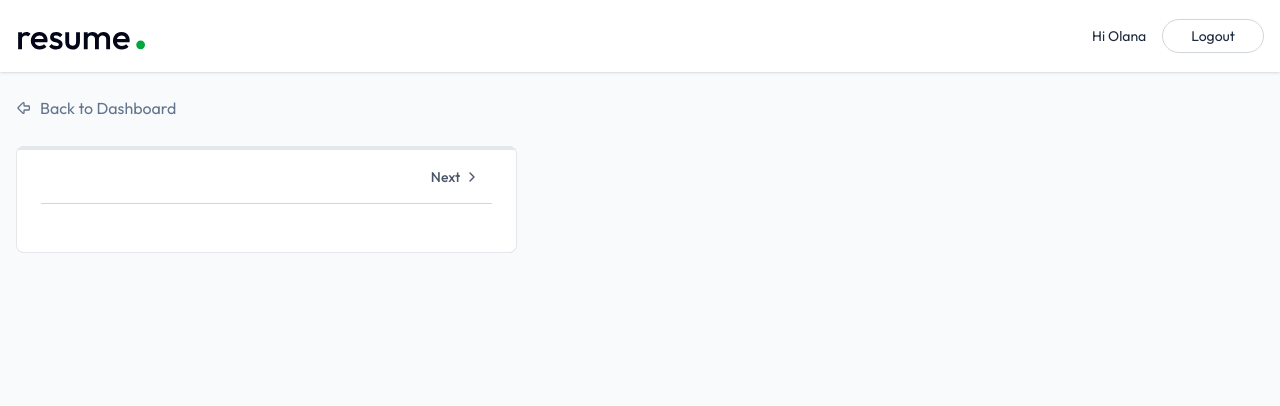
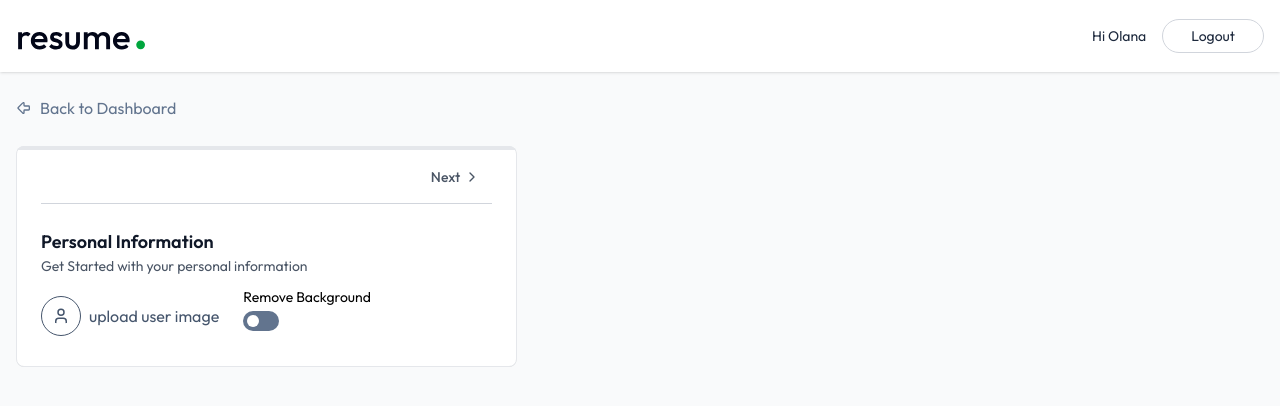
Before and after one commit to olana16/Resume-Builder, a React (Vite) app in the folder client/: page /app/builder/1 in a window 1280 px wide. Shown: the top 406 px of the page. Built offline with nearby package versions, Linux system fonts and the light colour scheme.

Commit message:
upload profile ui created

```diff
--- a/client/src/components/PersonalInfoForm.jsx
+++ b/client/src/components/PersonalInfoForm.jsx
@@ -1,9 +1,60 @@
 import React from 'react'
+import { User } from 'lucide-react'
+const PersonalInfoForm = ({data, onChange, removeBackground, setRemoveBackground}) => {
 
-const PersonalInfoForm = ({data, onChange, removeBackground, setRemoveBackground}) => {
+
+
+  const handleChange = (field, value) => {
+    onChange({ ...data, [field]: value })
+  }
   return (
     <div>
+      <h2 className='text-lg font-semibold text-gray-900'>Personal Information</h2>
+      <p className='text-sm text-gray-600'> Get Started with your personal information</p>
 
+      <div className='flex items-center gap-2'>
+        <label>
+          {data.image ? (
+            <img src={typeof data.image === 'string' ? data.image
+              : URL.createObjectURL(data.image)} alt="Profile"
+              className='w-16 h-16 rounded-full object-cover mt-5 ring ring-slate-300 hover:opacity-80'/>
+          ) : (
+            <div className='inline-flex items-center gap-2 mt-5 text-slate-600 hover:text-slate-700
+             cursor-pointer'>
+              <User className='size-10 p-2.5 border rounded-full' />
+              upload user image
+            </div>
+          )}
+
+          <input type="file"  accept='image/jpeg, image/png' className='hidden'
+           onChange={(e) => handleChange("image", e.target.files[0])} />
+        </label>
+
+
+        {typeof data.image && (
+          <div className='flex flex-col gap-1 pl-4 text-sm'>
+           <p>Remove Background</p>
+
+           <label className='relative inline-flex items-center cursor-pointer text-gray-900 gap-3'>
+                          <input type="checkbox" className="sr-only peer"
+                          checked={removeBackground} onChange={() => setRemoveBackground(prev => !prev)} />
+                          <div className='w-9 h-5 bg-slate-500 rounded-full peer peer-checked:bg-green-600
+                           transition-colors duration-200'>
+
+                          </div>
+
+                          <span className='absolute left-1 top-1 w-3 h-3 bg-white rounded-full
+                           transition-transform duration-200 ease-in-out peer-checked:translate-x-4'>
+
+                          </span>
+
+           </label>
+
+          </div>
+        )}
+
+
+      </div>
     </div>
   )
 }
--- a/client/src/pages/ResumeBuilder.jsx
+++ b/client/src/pages/ResumeBuilder.jsx
@@ -3,32 +3,33 @@
 import { Link, useParams } from 'react-router-dom'
 import { dummyResumeData } from '../assets/assets';
 import { ArrowBigLeftIcon, Briefcase, ChevronLeft, ChevronRight, FileText, FolderIcon, GraduationCap, Sparkles, User } from 'lucide-react';
+import PersonalInfoForm from '../components/PersonalInfoForm';
 
 const ResumeBuilder = () => {
 
 
 
-  const {resumeId } = useParams();
+  const { resumeId } = useParams();
 
   const [resumeData, setResumeData] = useState({
     _id: '',
     title: '',
-  personal_info:{},
+    personal_info: {},
     professional_summary: '',
     experience: [],
     education: [],
     project: [],
     skills: [],
-  template:"classic",
+    template: "classic",
     accent_color: '#3B82F6',
-  public:false,
+    public: false,
   })
 
-const loadExistingResume = async(resumeId) => {
+  const loadExistingResume = async (resumeId) => {
 
     const resume = dummyResumeData.find(resume => resume._id === resumeId);
 
-  if(resume){
+    if (resume) {
       setResumeData(resume);
       document.title = resume.title;
     }
@@ -39,12 +40,12 @@
 
   const sections = [
 
-  {id:"personal", name:"Personal Info", icon:User},
-  {id:"summary", name:"Summary", icon:FileText},
-  {id:"experience", name:"Experience", icon:Briefcase},
-  {id:"education", name:"Education", icon:GraduationCap},
-  {id:"projects", name:"Projects", icon:FolderIcon},
-  {id:"skills", name:"Skills", icon:Sparkles},
+    { id: "personal", name: "Personal Info", icon: User },
+    { id: "summary", name: "Summary", icon: FileText },
+    { id: "experience", name: "Experience", icon: Briefcase },
+    { id: "education", name: "Education", icon: GraduationCap },
+    { id: "projects", name: "Projects", icon: FolderIcon },
+    { id: "skills", name: "Skills", icon: Sparkles },
 
   ]
 
@@ -53,7 +54,7 @@
 
   useEffect(() => {
     loadExistingResume()
-},[])
+  }, [])
 
 
 
@@ -77,10 +78,10 @@
 
             <div className='bg-white rounded-lg shadow-sm border border-gray-200 p-6 pt-1'>
               {/* progress bar using activeSectionIndex */}
-            <hr className='absolute top-0 left-0 right-0 border-2 border-gray-200'/>
+              <hr className='absolute top-0 left-0 right-0 border-2 border-gray-200' />
 
               <hr className='absolute top-0 left-0 h-1 bg-gradient-to-r from-green-500 to-green-600
-             border-none transition-all duration-200' style={{width:`${activeSectionIndex * 100 / (sections.length - 1)}%`}}/>
+             border-none transition-all duration-200' style={{ width: `${activeSectionIndex * 100 / (sections.length - 1)}%` }} />
 
               {/* section navigation */}
 
@@ -90,22 +91,22 @@
 
                 <div className='flex items-center'>
                   {
-                  activeSectionIndex !==0 && (
-                    <button onClick={()=> setActiveSectionIndex((prevIndex)=>Math.min(prevIndex +1, sections.length - 1))} className='flex items-center gap-1 p-3 rounded-lg text-sm font-medium text-gray-600 hover:bg-gray-50
-                     transition-all' disabled={activeSectionIndex===0}>
+                    activeSectionIndex !== 0 && (
+                      <button onClick={() => setActiveSectionIndex((prevIndex) => Math.min(prevIndex + 1, sections.length - 1))} className='flex items-center gap-1 p-3 rounded-lg text-sm font-medium text-gray-600 hover:bg-gray-50
+                     transition-all' disabled={activeSectionIndex === 0}>
 
-                     <ChevronLeft  className='size-4'/>Previous
+                        <ChevronLeft className='size-4' />Previous
 
                       </button>
                     )
                   }
 
-                 <button onClick={()=> setActiveSectionIndex((prevIndex)=>Math.max(prevIndex -1,0))}
+                  <button onClick={() => setActiveSectionIndex((prevIndex) => Math.max(prevIndex - 1, 0))}
                     className={`flex items-center gap-1 p-3 rounded-lg text-sm font-medium text-gray-600 hover:bg-gray-50
-                     transition-all ${activeSectionIndex=== sections.length - 1 && 'opacity-50'}`}
-                     disabled={activeSectionIndex=== sections.length - 1}>
+                     transition-all ${activeSectionIndex === sections.length - 1 && 'opacity-50'}`}
+                    disabled={activeSectionIndex === sections.length - 1}>
 
-                     Next <ChevronRight  className='size-4'/>
+                    Next <ChevronRight className='size-4' />
 
                   </button>
 
@@ -117,13 +118,11 @@
 
               {/* Form Content */}
               <div className='space-y-6'>
-              { activeSection.id === 'personal' && (
+                {activeSection.id === 'personal' && (
 
-                <div>
-
-
-                </div>
-
+                  <PersonalInfoForm data={resumeData.personal_info} onChange={(data) =>
+                    setResumeData(prev => ({ ...prev, personal_info: data }))}
+                    removeBackground={removeBackground} setRemoveBackground={setRemoveBackground} />
                 )
 
                 }
```
Lines whose indentation alone changed are shown as unchanged.
